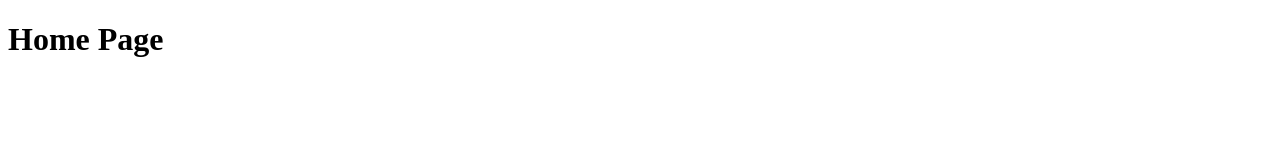
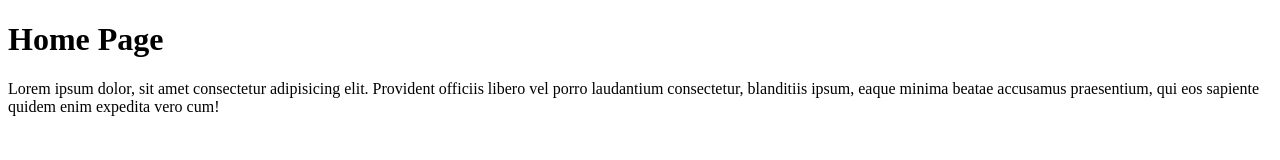
Before and after one commit to CODE-IT-Dharan/demo-git-poject, a plain HTML site: page index.html in a window 1280 px wide. Drawn offline with Linux system fonts and the light colour scheme.

Commit message:
paragraph added to index page

```diff
--- a/index.html
+++ b/index.html
@@ -7,5 +7,11 @@
   </head>
   <body>
     <h1>Home Page</h1>
+    <p>
+      Lorem ipsum dolor, sit amet consectetur adipisicing elit. Provident
+      officiis libero vel porro laudantium consectetur, blanditiis ipsum, eaque
+      minima beatae accusamus praesentium, qui eos sapiente quidem enim expedita
+      vero cum!
+    </p>
   </body>
 </html>
```
